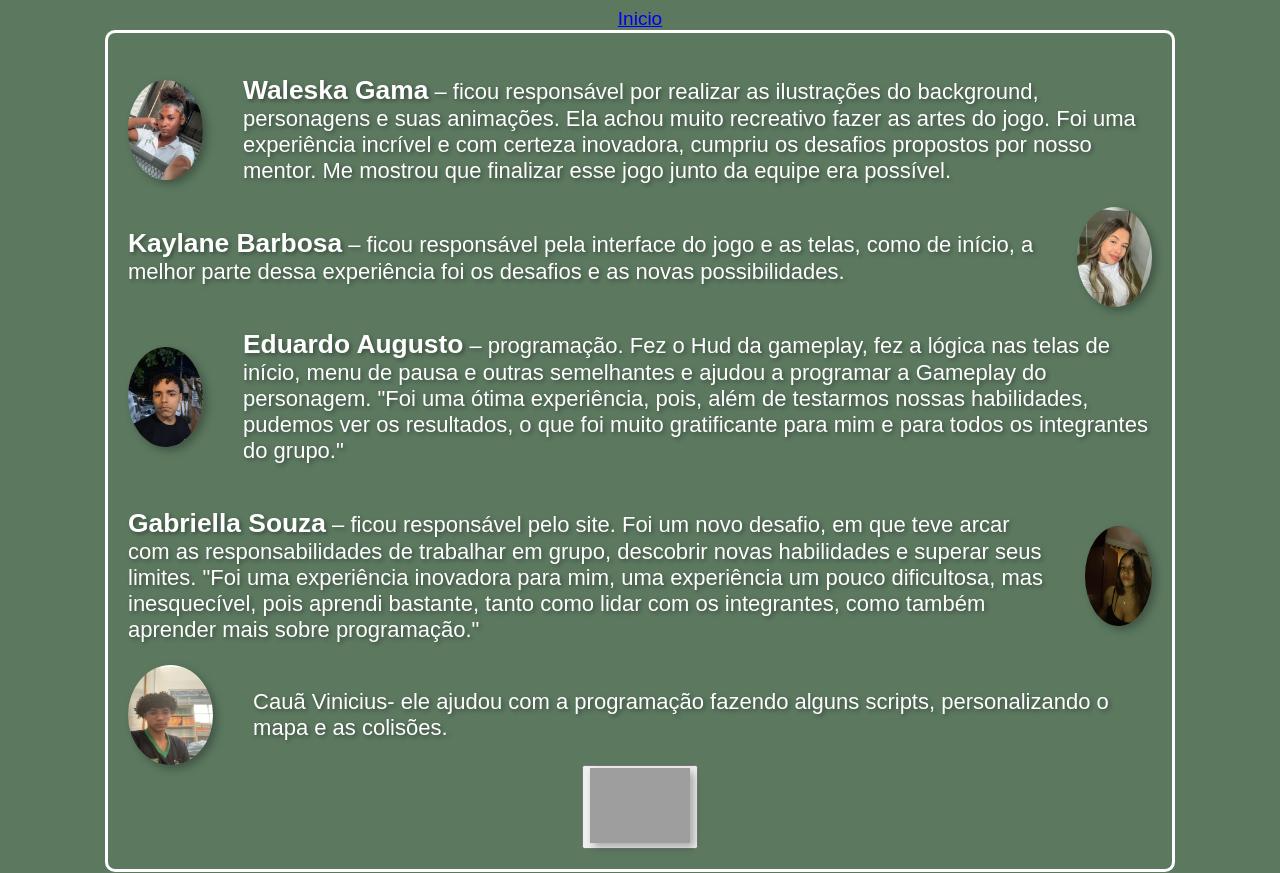
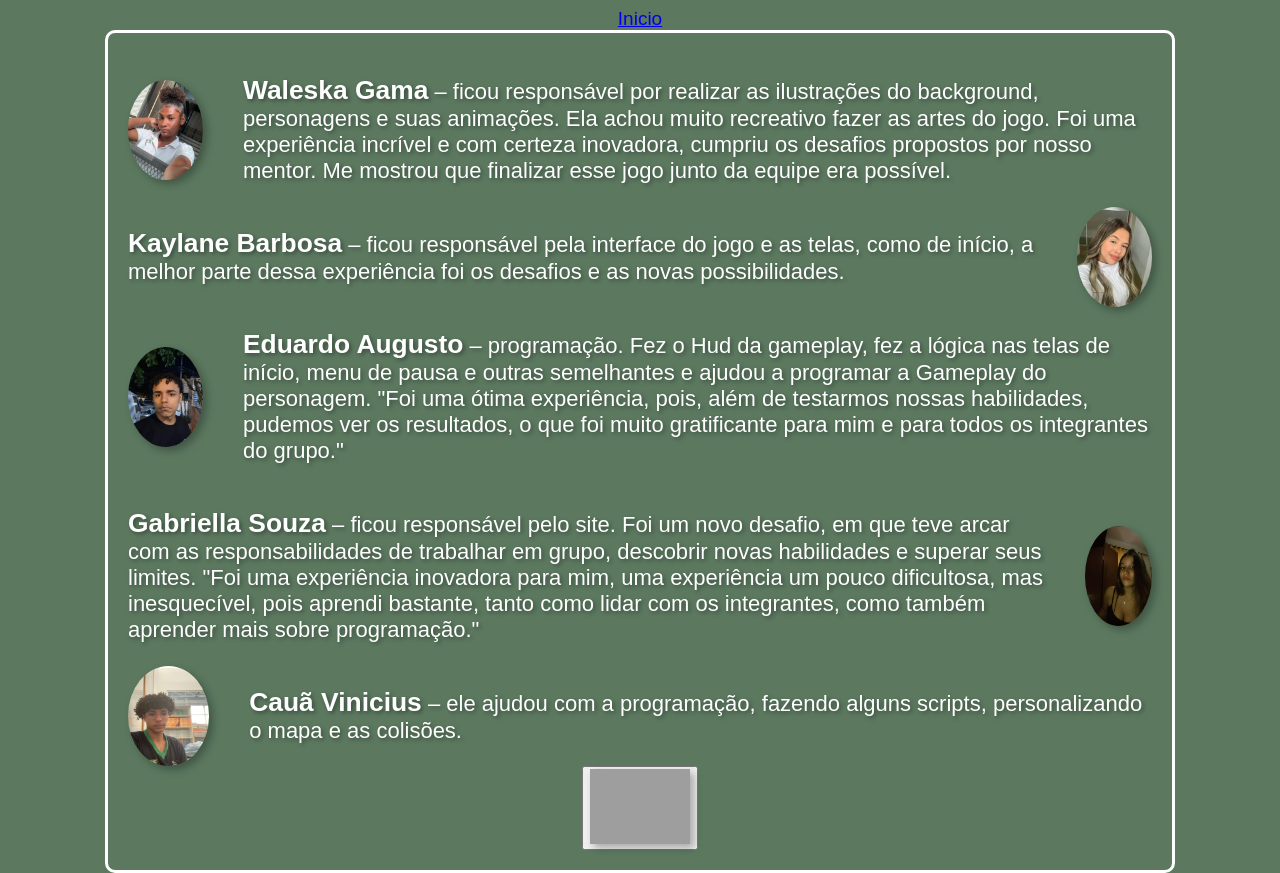
Before and after one commit to gaabriellaz/jogoCarlos, a website: page page2.html in a window 1280 px wide. Shown: the part 103-976 px from the top of the page. Drawn offline with Linux system fonts and the light colour scheme; grey boxes are pictures that could not be loaded.

Commit message:
lelelelelelele

```diff
--- a/page2.html
+++ b/page2.html
@@ -70,7 +70,7 @@
                 alt="imagem do jogo"
                 />
                 <p>
-                  Cauã Vinicius- ele ajudou com a programação fazendo alguns scripts, personalizando o mapa e as colisões.
+                  <strong style="font-size: 1.2em;">Cauã Vinicius</strong> – ele ajudou com a programação, fazendo alguns scripts, personalizando o mapa e as colisões.
 
                   </p>
             </div>
```
